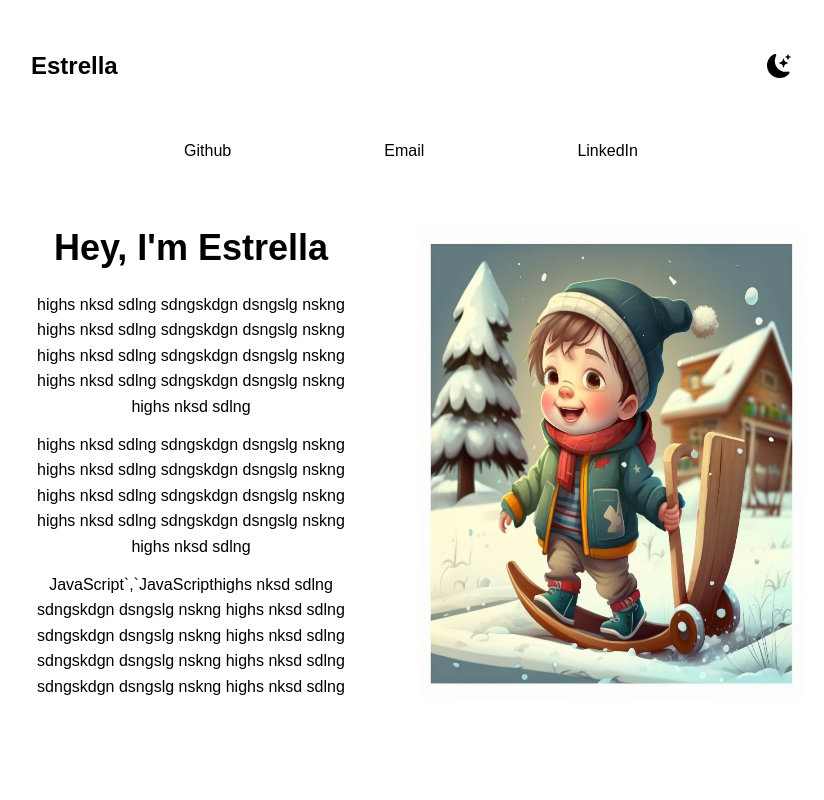
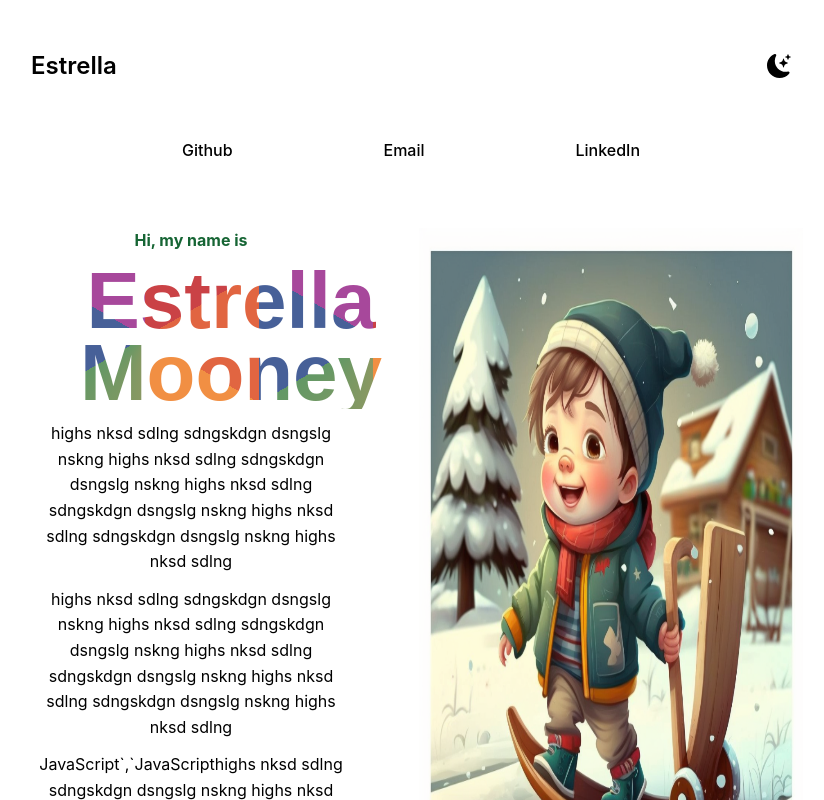
Before and after one commit to estrella-mooney/portfolio, a Next.js app: page / in a window 1280 px wide. Shown: the top 800 px of the page, without its empty margins (229-1053 px from the left). Built offline with nearby package versions, Linux system fonts and the light colour scheme.

Commit message:
Add text animation

```diff
--- a/pages/index.tsx
+++ b/pages/index.tsx
@@ -35,7 +35,6 @@ export default function Home() {
           <section className="mb-24 sm:mb-16">
             <nav className="py-10 mb-4 flex justify-between  dark:text-white">
               <h1 className="font-semibold text-2xl">Estrella</h1>
-
               <ul className="flex items-center">
                 <li>
                   <BsFillMoonStarsFill
@@ -68,9 +67,8 @@ export default function Home() {
 
           <section className="grid lg:grid-cols-2 gap-10 mb-36 sm:mb-16">
             <div className="w-96 sm:text-center sm:max-w-xs">
-              <h2 className="text-4xl font-bold mb-6">
-                Hey, I&apos;m Estrella
-              </h2>
+              <p className=" font-bold mb-3 text-green-800">Hi, my name is</p>
+              <h1 className="mb-3 rainbow-text text-4xl">Estrella Mooney</h1>
               <p className="mb-3">
                 highs nksd sdlng sdngskdgn dsngslg nskng highs nksd sdlng
                 sdngskdgn dsngslg nskng highs nksd sdlng sdngskdgn dsngslg nskng
--- a/styles/globals.css
+++ b/styles/globals.css
@@ -1,4 +1,4 @@
-/* @tailwind base;
+/* /* @tailwind base;
 @tailwind components;
 @tailwind utilities;
 
@@ -43,7 +43,8 @@ html {
 }
 
 body {
-  font-family: sans-serif;
+  /* font-family: sans-serif; */
+  font-family: "Inter", "DM Sans", Arial, sans-serif;
   padding: 10px 20px;
   line-height: 1.6;
 }
@@ -81,3 +82,104 @@ a {
 * {
   box-sizing: border-box;
 }
+
+
+
+/* General styling of the page. */
+/* Sets a background color, font-size etc. */
+
+
+h1 {
+
+}
+
+
+/* Style the rainbow text element. */
+.rainbow-text {
+
+
+  font-family: "Work Sans", sans-serif;
+  font-weight: 800;
+  font-size: 5em;
+  width: 5em;
+  line-height: 0.9em;
+  margin-left: auto;
+  margin-right: auto;
+  /* margin-top: 1.5em; */
+
+
+
+
+  /* Create a conic gradient. */
+  /* Double percentages to avoid blur (#000 10%, #fff 10%, #fff 20%, ...). */
+  background: #CA4246;
+  background-color: #CA4246;
+  background: conic-gradient(
+    #CA4246 16.666%,
+    #E16541 16.666%,
+    #E16541 33.333%,
+    #F18F43 33.333%,
+    #F18F43 50%,
+    #8B9862 50%,
+    #629865 66.666%,
+    #476098 66.666%,
+    #476098 83.333%,
+    #A7489B 83.333%);
+
+
+  /* Set thee background size and repeat properties. */
+  background-size: 57%;
+  background-repeat: repeat;
+
+  /* Use the text as a mask for the background. */
+  /* This will show the gradient as a text color rather than element bg. */
+  -webkit-background-clip: text;
+  -webkit-text-fill-color: transparent;
+
+  /* Animate the text when loading the element. */
+  /* This animates it on page load and when hovering out. */
+  animation: rainbow-text-animation-rev 0.5s ease forwards;
+
+  cursor: pointer;
+
+
+}
+
+/* Add animation on hover. */
+.rainbow-text:hover {
+  animation: rainbow-text-animation 0.5s ease forwards;
+}
+
+/* Move the background and make it larger. */
+/* Animation shown when hovering over the text. */
+@keyframes rainbow-text-animation {
+  0% {
+    background-size: 57%;
+    background-position: 0 0;
+  }
+  20% {
+    background-size: 57%;
+    background-position: 0 1em;
+  }
+  100% {
+    background-size: 300%;
+    background-position: -9em 1em;
+  }
+}
+
+/* Move the background and make it smaller. */
+/* Animation shown when entering the page and after the hover animation. */
+@keyframes rainbow-text-animation-rev {
+  0% {
+    background-size: 300%;
+    background-position: -9em 1em;
+  }
+  20% {
+    background-size: 57%;
+    background-position: 0 1em;
+  }
+  100% {
+    background-size: 57%;
+    background-position: 0 0;
+  }
+}
```
